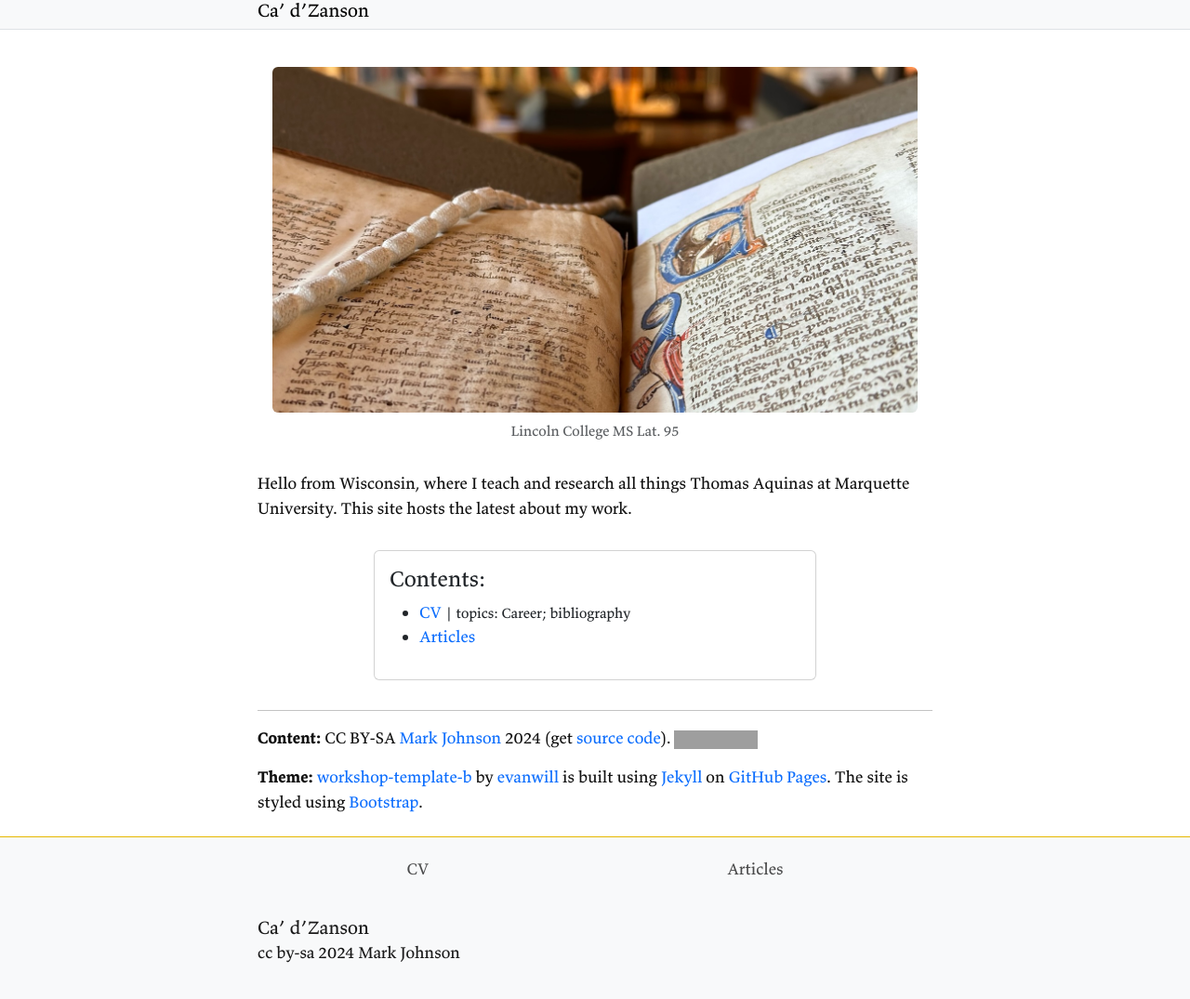
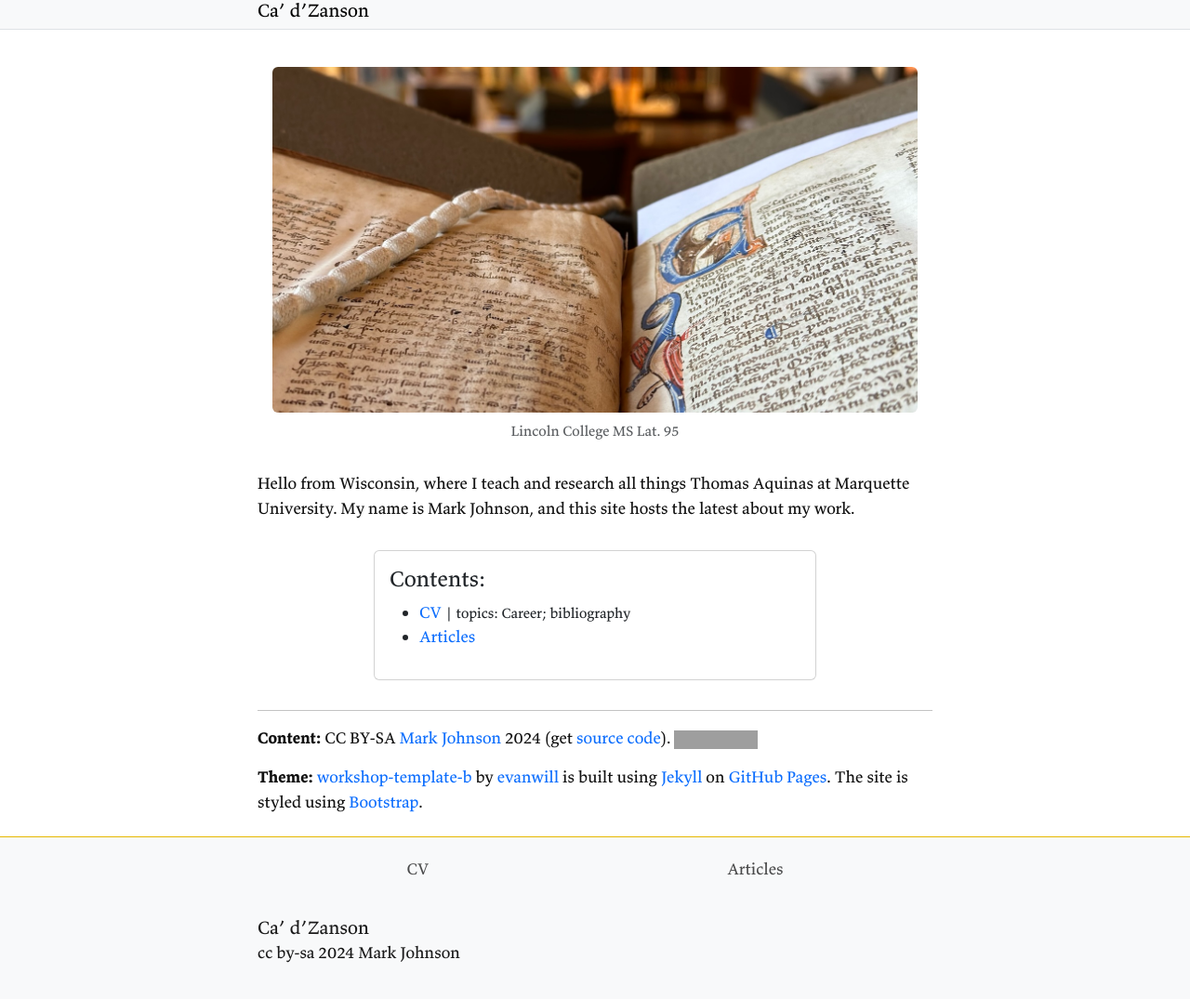
Before and after one commit to cadzanson/cadzanson.github.io, a Jekyll site: the page built from index.md, in a window 1280 px wide, cut to the strip 121-1208 px from the top of the page. Shown: the top 1075 px of the strip at 93% size. Built offline with Jekyll 4.4.1, drawn with Linux system fonts in a browser that asks for light colours; grey boxes are pictures that could not be loaded.

Commit message:
Making code cleaner

```diff
--- a/_layouts/post.html
+++ b/_layouts/post.html
@@ -1,7 +1,6 @@
 ---
-layout: default
+layout: page
 ---
-<div class="container my-4">
 <article class="post">
   <h1 class="post-title">{{ page.title }}</h1>
   <time datetime="{{ page.date | date_to_xmlschema }}" class="post-date">{{ page.date | date_to_string }}</time>
@@ -24,4 +23,3 @@ layout: default
   </ul>
 </aside>
 {% endif %}
-</div>
--- a/index.md
+++ b/index.md
@@ -5,7 +5,7 @@ layout: page
 
 {% include figure.html img="lincoln_lat95.jpg" alt="Check me out!" caption="Lincoln College MS Lat. 95" width="100%" %}
 
-Hello from Wisconsin, where I teach and research all things Thomas Aquinas at Marquette University. This site hosts the latest about my work.
+Hello from Wisconsin, where I teach and research all things Thomas Aquinas at Marquette University. My name is Mark Johnson, and this site hosts the latest about my work.
 
 {% include toc.html %}
 
```
